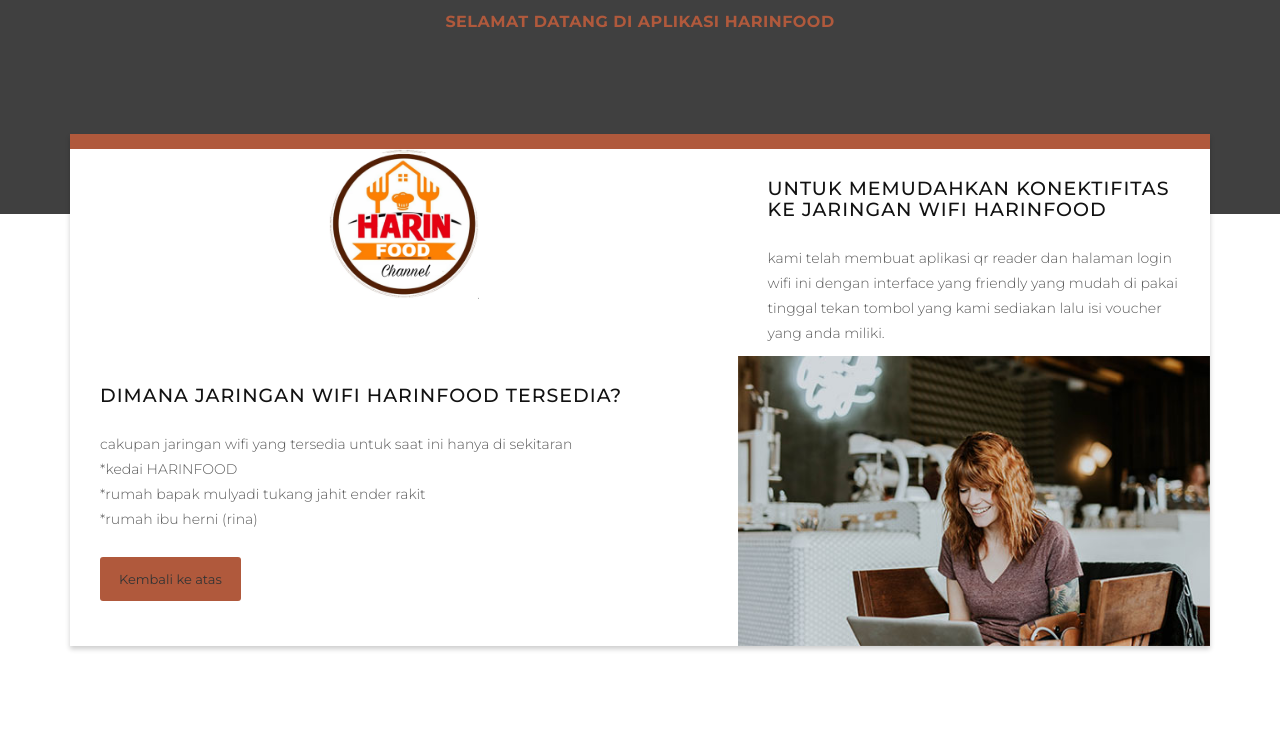
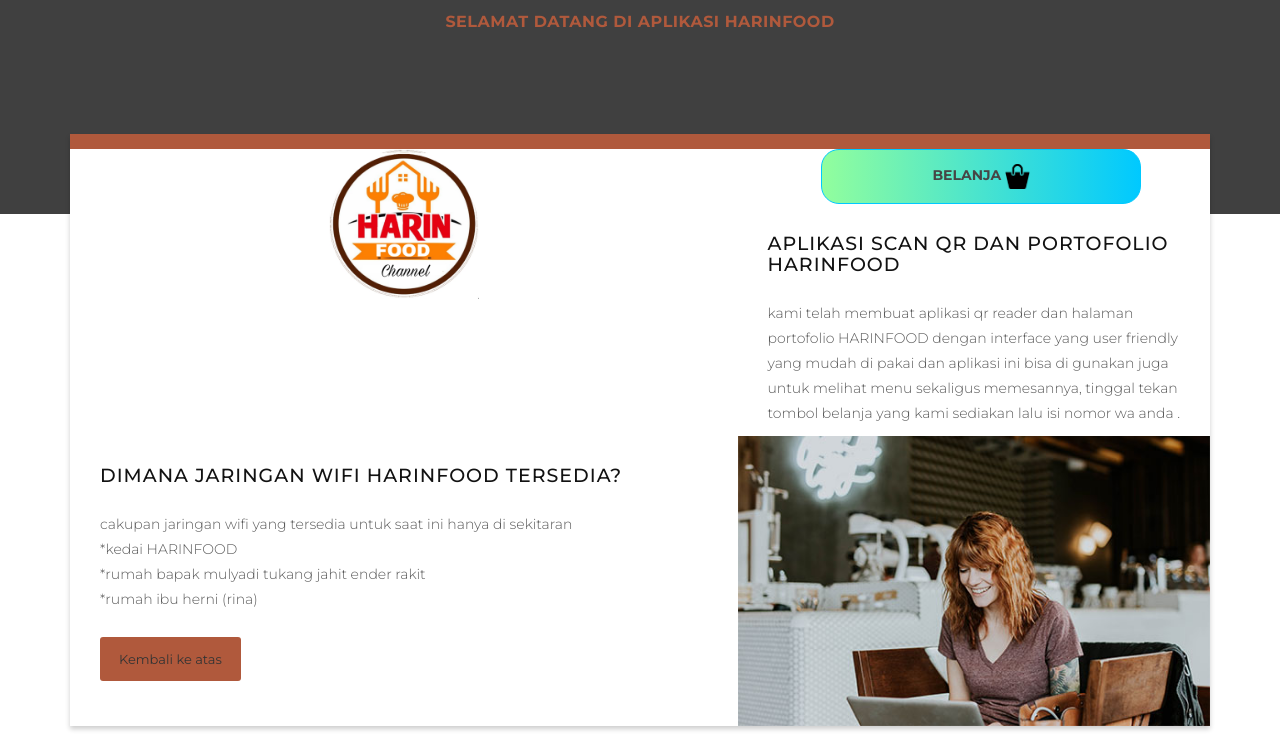
Before and after one commit to hari313121/HARINFOOD, a plain HTML site: page index.html in a window 1280 px wide. Shown: the part 387-1129 px from the top of the page. Drawn offline with nearby package versions, Linux system fonts and the light colour scheme; files whose address does not match are found by name.

Commit message:
Add files via upload

```diff
--- a/index.html
+++ b/index.html
@@ -46,7 +46,7 @@
                 <li><a href="#0"><div class="image-icon"><img src="about-icon.png"></div><h6>About Us</h6></a></li>
                 <li><a href="#0"><div class="image-icon"><img src="featured-icon.png"></div><h6>Featured</h6></a></li>
                 <li><a href="#0"><div class="image-icon"><img src="projects-icon.png"></div><h6>Projects</h6></a></li>
-                <li><a href="#0"><div class="image-icon"><b><img style="height:25px;width:25px"src="keranjang.png"></b></div><h6>BELANJA</h6></a></li>
+                <li><a href="#0"><div class="image-icon"><b><img src="contact-icon.png"></b></div><h6>BELANJA</h6></a></li>
               </ul>
             </nav>
           </div> <!-- .cd-slider-nav -->
@@ -73,10 +73,24 @@
                           <div class="col-md-7 left-image">
                             <img style="height:150px; width:150px;"src="111.jpg">
                           </div>
-                          <div class="col-md-5">
+                          <div class="col-md-5"><center> <a href="https://lummoshop.com/harinfood"><button style="background-image: linear-gradient(to right, #92fe9d 0%, #00c9ff 100%);
+
+          border: 1px solid #00c9ff;
+
+          border-radius:18px;
+          color: #464646;
+          font-weight: bold;
+          text-align: center;
+          vertical-align: middle;
+          text-decoration: none;
+          display: inline-block;
+          height: 55px;
+          width : 70%;"><b>BELANJA&nbsp;<img style="width:25px ; height:25px;" src="keranjang.png"></b></button></a></center>
                             <div class="right-about-text">
-                              <h4>Untuk memudahkan konektifitas ke jaringan wifi HARINFOOD</h4>
-                              <p>kami telah membuat aplikasi qr reader dan halaman login wifi ini dengan interface yang friendly yang mudah di pakai tinggal tekan tombol yang kami sediakan lalu isi voucher yang anda miliki.</p>
+                              <h4>Aplikasi scan QR dan portofolio HARINFOOD</h4>
+                              <p>kami telah membuat aplikasi qr reader dan halaman portofolio HARINFOOD dengan interface yang user friendly yang mudah di pakai dan aplikasi ini bisa di gunakan juga untuk melihat menu sekaligus memesannya, tinggal tekan tombol belanja yang kami sediakan lalu isi nomor wa anda .</p>
+
+
                               <!--<div class="primary-button">
                                 <a href="harinfood.net/login.html">LOGIN WIFI</a>
                               </div>-->
@@ -260,9 +274,11 @@
                         <div class="row">
                           <div class="col-md-4">
                             <div class="left-info">
-                              <p>Kedai kami buka di saat jam kerja kami, bila anda menghubungi kami di luar jam kerja  kemungkinan akan di balas akan tetapi kami mohon maaf kalau kami slow respond, semoga harimu menyenangkan dan selamat berbelanja
+                              <p>Kedai mulai buka pada jam 16:00 WIB Sampai jam 21:30 WIB, bila anda menghubungi kami di luar jam kerja  kemungkinan akan di balas akan tetapi kami mohon maaf kalau kami slow respond, semoga harimu menyenangkan dan selamat berbelanja <br>hubungi kami melalui link di bawah
                               <br><br>
-                    <center> <a href="https://lummoshop.com/harinfood"><button style="background-image: linear-gradient(to right, #92fe9d 0%, #00c9ff 100%);
+                   </p>
+
+<center> <a href="https://api.whatsapp.com/send?phone=6281235368643&text=Nama%20:%0AAlamat%20:%0ASimpan%20 kontak %20saya %20di%20 HARINFOOD"><button style="background-image: linear-gradient(to right, #92fe9d 0%, #00c9ff 100%);
           border: 1px solid #00c9ff;
           border-radius:18px;
           color: #464646;
@@ -272,7 +288,7 @@
           text-decoration: none;
           display: inline-block;
           height: 55px;
-          width : 70%;"><b>BELANJA&nbsp;<img style="width:25px ; height:25px;" src="keranjang.png"></b></button></a></center></p>
+          width : 70%;"><b>WHATSAPP&nbsp;<img style="width:25px ; height:25px;" src="contact-icon.png"></b></button></a></center>
 
                             </div>
                           </div>
```
